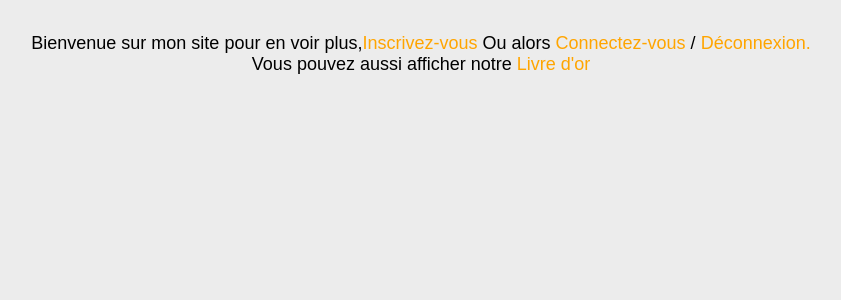
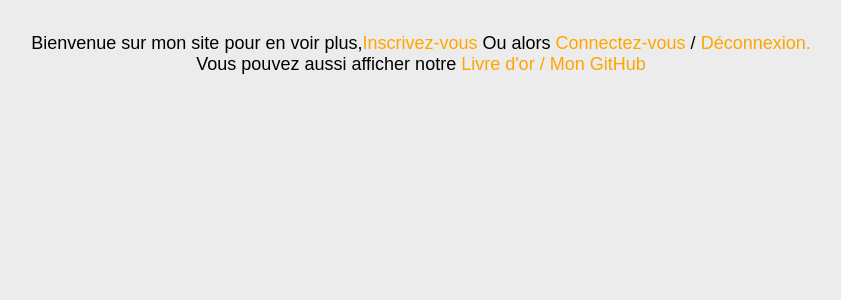
Before and after one commit to hugo-toumi/livre-or, a PHP site: page / in a window 1280 px wide. Shown: the part 62-362 px from the top of the page, without its empty margins (219-1060 px from the left). Run offline with PHP 8.4, Linux system fonts and the light colour scheme.

Commit message:
lien GitHub

```diff
--- a/index.php
+++ b/index.php
@@ -14,7 +14,8 @@
 
 <div class="container">
 
-    <p id="info">Bienvenue sur mon site pour en voir plus,<a href="inscription.php">Inscrivez-vous</a> Ou alors  <a href="connexion.php">Connectez-vous</a> /<a href="deconnexion.php"> Déconnexion.<br></a> Vous pouvez aussi afficher notre <a href="livre-or.php">Livre d'or</p>
+    <p id="info">Bienvenue sur mon site pour en voir plus,<a href="inscription.php">Inscrivez-vous</a> Ou alors  <a href="connexion.php">Connectez-vous</a> /<a href="deconnexion.php"> Déconnexion.<br></a> Vous pouvez aussi afficher notre <a href="livre-or.php">Livre d'or / </a> <a href="https://github.com/hugo-toumi/livre-or" target="_blank">Mon GitHub</a></p>
+
 
 
 </body>
```
